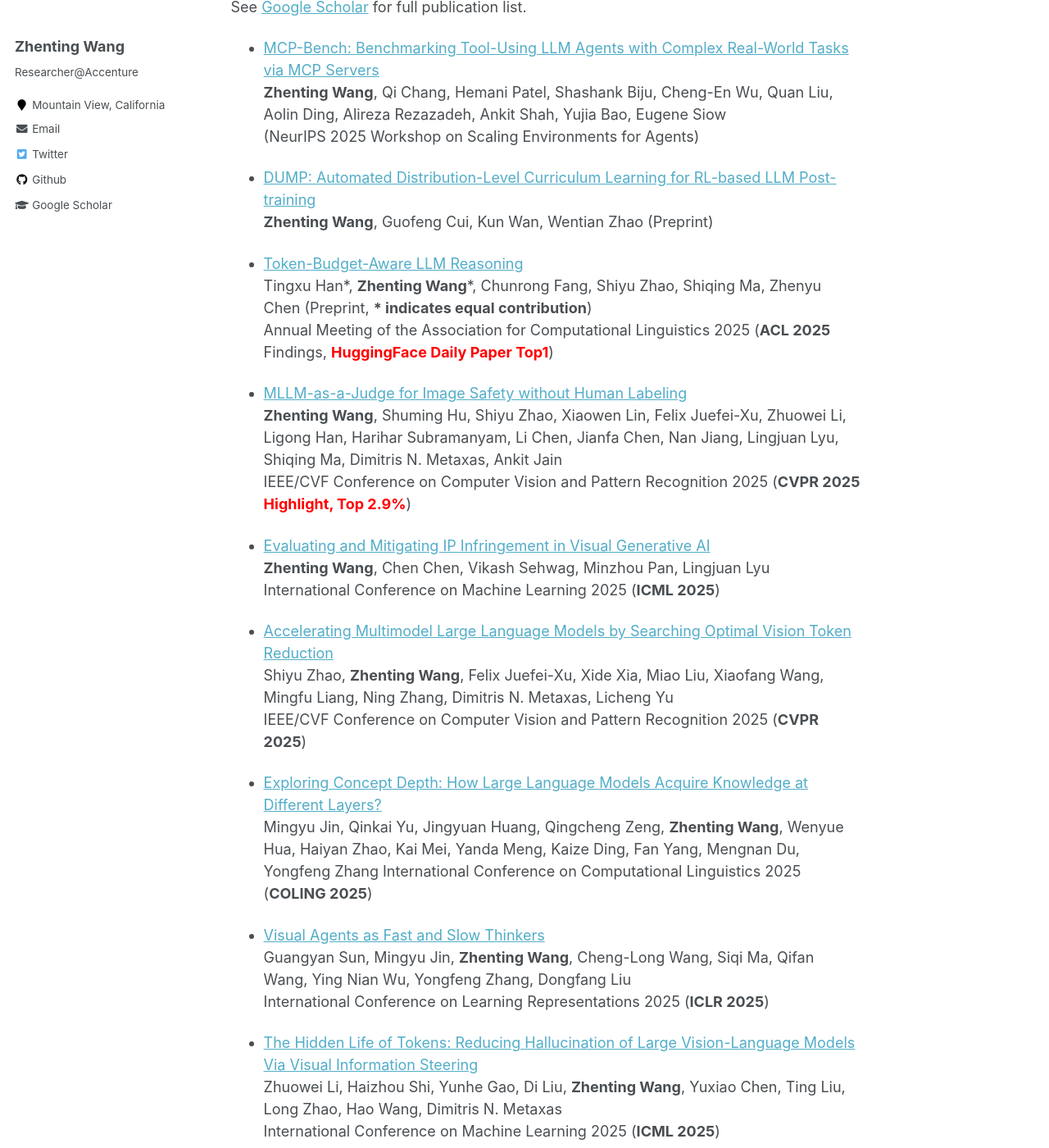
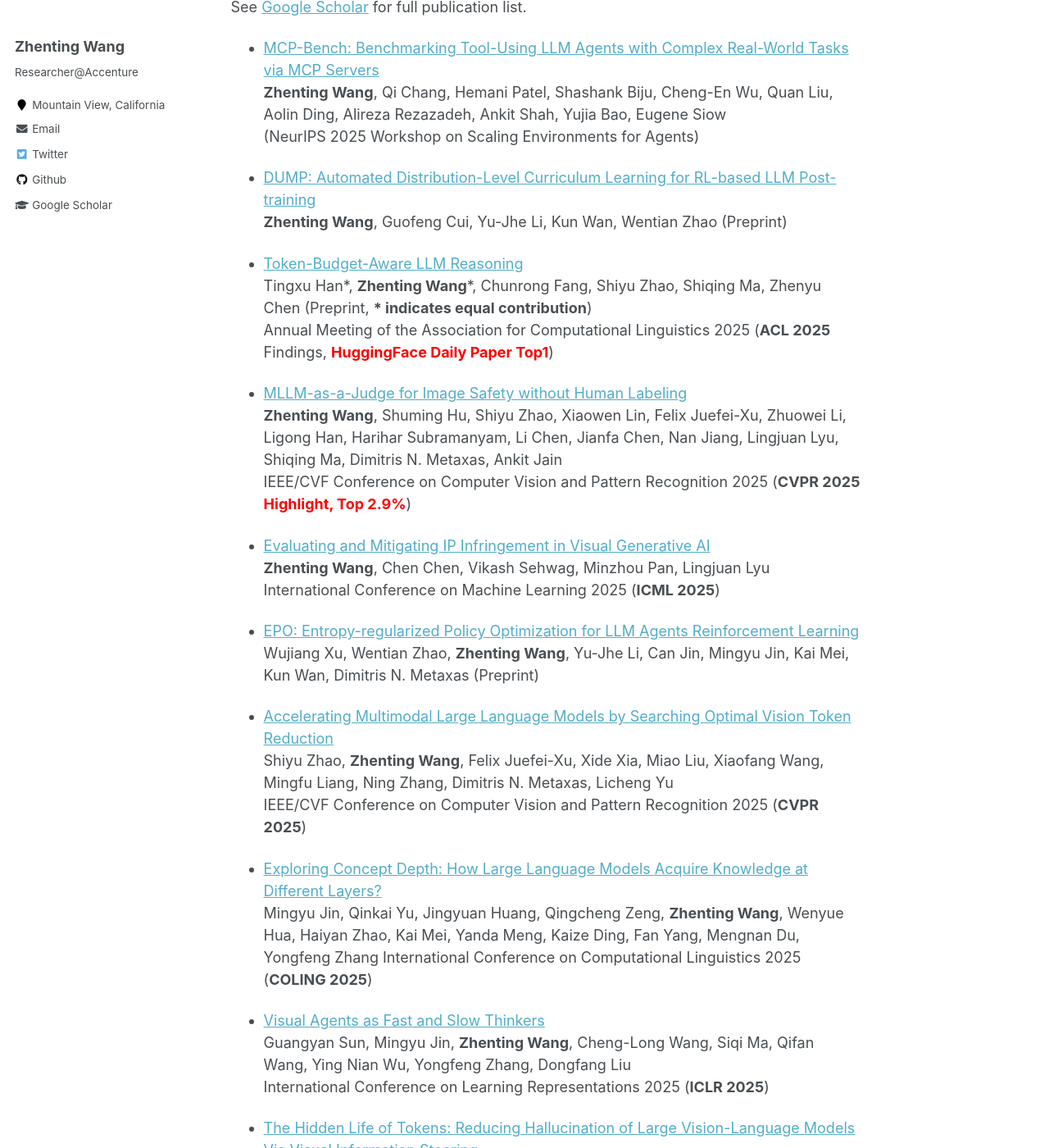
Before and after one commit to ZhentingWang/zhentingwang.github.io, a Jekyll site: the page built from _pages/about.md, in a window 1280 px wide and 1400 px high, scrolled down 861 px. Shown: the whole window at 82% size. Built offline with Jekyll 4.4.1, drawn with Linux system fonts in a browser that asks for light colours.

Commit message:
Update about.md

```diff
--- a/_pages/about.md
+++ b/_pages/about.md
@@ -78,7 +78,7 @@ See [Google Scholar](https://scholar.google.com/citations?user=QSYVbj8AAAAJ&hl=e
 (NeurIPS 2025 Workshop on Scaling Environments for Agents)
 
 * [DUMP: Automated Distribution-Level Curriculum Learning for RL-based LLM Post-training](https://arxiv.org/pdf/2504.09710)
-**Zhenting Wang**, Guofeng Cui, Kun Wan, Wentian Zhao (Preprint)
+**Zhenting Wang**, Guofeng Cui, Yu-Jhe Li, Kun Wan, Wentian Zhao (Preprint)
 
 * [Token-Budget-Aware LLM Reasoning](https://arxiv.org/pdf/2412.18547)
 Tingxu Han\*, **Zhenting Wang**\*, Chunrong Fang, Shiyu Zhao, Shiqing Ma, Zhenyu Chen (Preprint, **\* indicates equal contribution**)
@@ -92,7 +92,10 @@ IEEE/CVF Conference on Computer Vision and Pattern Recognition 2025 (**CVPR 2025
 **Zhenting Wang**, Chen Chen, Vikash Sehwag, Minzhou Pan, Lingjuan Lyu
 International Conference on Machine Learning 2025 (**ICML 2025**)
 
-* [Accelerating Multimodel Large Language Models by Searching Optimal Vision Token Reduction](https://arxiv.org/pdf/2412.00556)
+* [EPO: Entropy-regularized Policy Optimization for LLM Agents Reinforcement Learning](https://arxiv.org/pdf/2509.22576)
+Wujiang Xu, Wentian Zhao, **Zhenting Wang**, Yu-Jhe Li, Can Jin, Mingyu Jin, Kai Mei, Kun Wan, Dimitris N. Metaxas (Preprint)
+
+* [Accelerating Multimodal Large Language Models by Searching Optimal Vision Token Reduction](https://arxiv.org/pdf/2412.00556)
 Shiyu Zhao, **Zhenting Wang**, Felix Juefei-Xu, Xide Xia, Miao Liu, Xiaofang Wang, Mingfu Liang, Ning Zhang, Dimitris N. Metaxas, Licheng Yu
 IEEE/CVF Conference on Computer Vision and Pattern Recognition 2025 (**CVPR 2025**)
 
```
